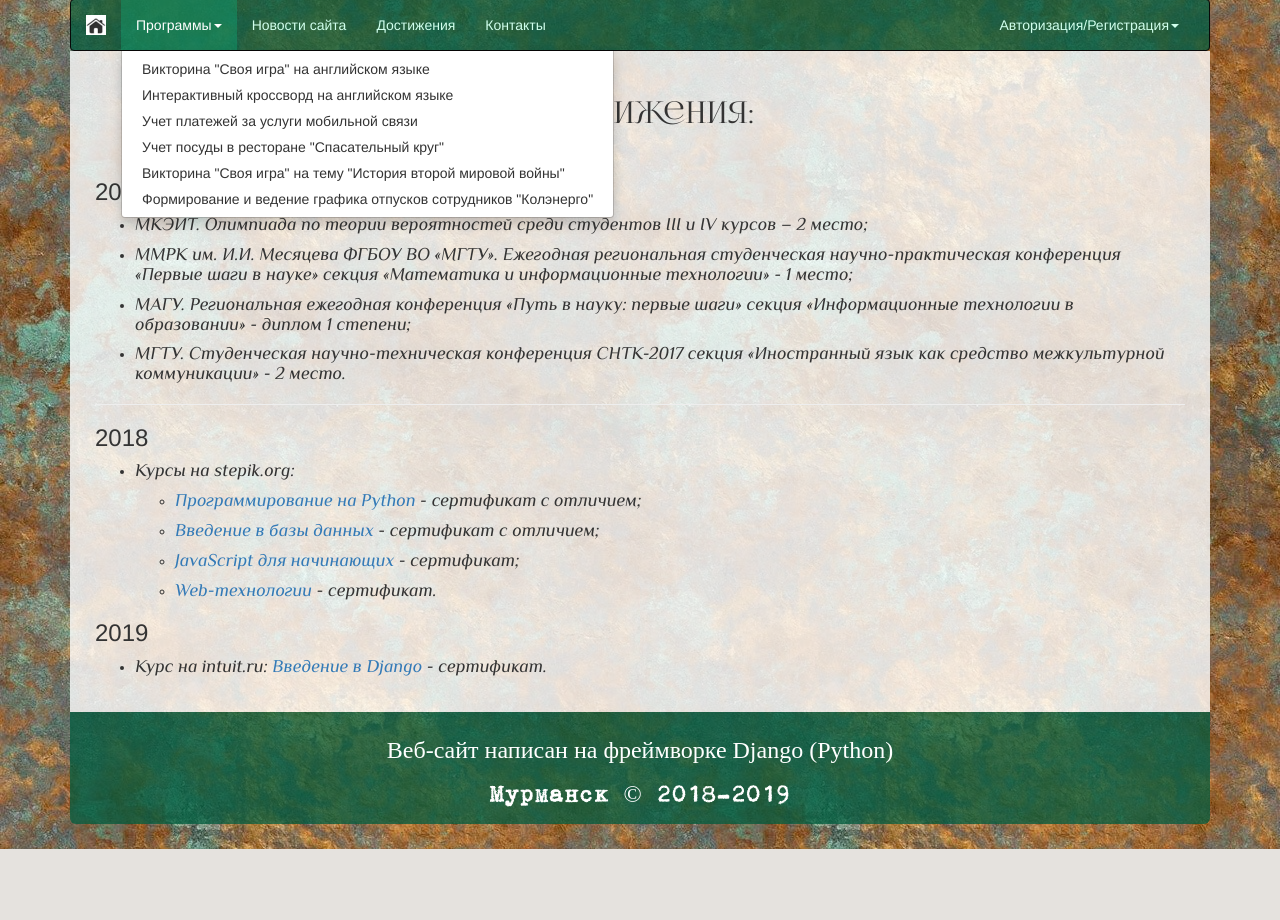
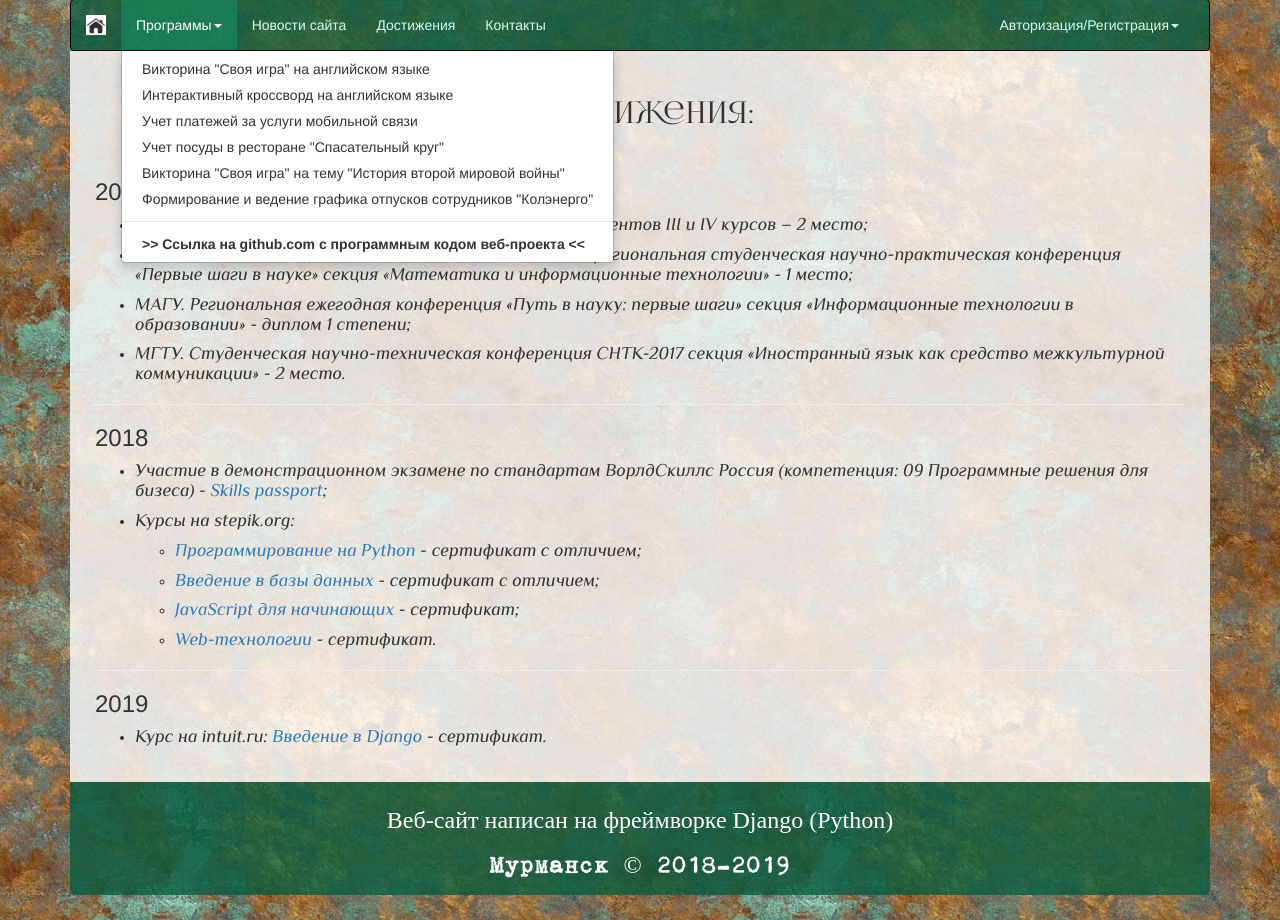
Before and after one commit to petyabal/mySite, a Django app: page /achievements/ in a window 1280 px wide, after a click on "Программы". Shown: the part 192-1112 px from the top of the page. Before the commit the page ends 1041 px from the top, so only its background shows below. Run offline with Django 3.2, Linux system fonts and the light colour scheme; some libraries are stand-ins or nearby versions; some web fonts are replaced.

Commit message:
mySite v.1.2.8

```diff
--- a/mainpage/templates/mainpage/achievements.html
+++ b/mainpage/templates/mainpage/achievements.html
@@ -1,6 +1,7 @@
 {% extends 'base.html' %}
 {% block title %}Достижения{% endblock %}
 {% block content %}
+{% load static %}
   <div class="container">
     <div class="contentField">
     	<div class="pageName"><h2>Достижения:</h2></div>
@@ -17,6 +18,7 @@
     	<h3>2018</h3>
     	<div class="achievement">
     	  <ul>
+          <li><h4>Участие в демонстрационном экзамене по стандартам ВорлдСкиллс Россия (компетенция: 09 Программные решения для бизеса) - <a href="{% static 'documents/Баль Петр Владимирович.pdf' %}">Skills passport</a>;</h4></li>
     	    <li><h4>Курсы на stepik.org:</h4></li>
     	    <ul>
     	  	  <li>
@@ -42,6 +44,7 @@
     	    </ul>
     	  </ul>
       </div>
+      <hr>
       <h3>2019</h3>
       <div class="achievement">
         <ul>
--- a/templates/base.html
+++ b/templates/base.html
@@ -15,8 +15,13 @@
   <body class="mainpageBackground">
     {% include 'header.html' %}
     {% include 'navbar.html' %}
+    {% include 'while_logged_in.html' %}
     {% block content %}
-    <div class="container"><div class="contentField"><div class="noContent"><h4>NO_CONTENT!</h4></div></div></div>
+      <div class="container">
+        <div class="contentField">
+          <div class="noContent"><h4>NO_CONTENT!</h4></div>
+        </div>
+      </div>
     {% endblock %}
     {% include 'footer.html' %}
     <!-- jQuery (necessary for Bootstrap's JavaScript plugins) -->
--- a/templates/navbar.html
+++ b/templates/navbar.html
@@ -44,6 +44,8 @@
             <li><a href="{{ dwaccount }}">Учет посуды в ресторане "Спасательный круг"</a></li>
             <li><a href="{{ wwii }}">Викторина "Своя игра" на тему "История второй мировой войны"</a></li>
             <li><a href="{{ vacations }}">Формирование и ведение графика отпусков сотрудников "Колэнерго"</a></li>
+            <li role="separator" class="divider"></li>
+            <li><a href="https://github.com/petyabal/mySite"><b>>> Ссылка на github.com с программным кодом веб-проекта <<</b></a></li>
           </ul>
         </li>
       </ul>
--- a/templates/style.html
+++ b/templates/style.html
@@ -361,6 +361,12 @@
     font-size: 20px;
     text-align: center;
 }
+.while_logged_in {
+    background-color: rgba(200,255,200,0.8);
+    font-family: ZopaRegular;
+    padding-bottom: 0px;
+    text-align: center;
+}
 <!--/* Стиль надписи со сведениями о прохождении тестирования */-->
 .quizStatus {
     text-align: center;
@@ -455,6 +461,7 @@
 
 
 <!--/* FOOTER */-->
+<!--/* стиль блока FOOTER */-->
 .projectFooter {
     background: rgba(0,91,62,0.75);
     border-top-left-radius: 0px;
@@ -466,9 +473,11 @@
     padding: 5px;
     text-align: center;
 }
+<!--/* стиль блока с надписью года и геолокации сайта */-->
 .currentLocationAndYear {
     font-family: TypewriterRegular;
 }
+<!--/* стиль надписи в футере сайта */-->
 .footerLetters {
     font-family: ZopaRegular;
 }
--- /dev/null
+++ b/templates/while_logged_in.html
@@ -0,0 +1,9 @@
+{% block while_logged_in %}
+	{% if user.is_active %}
+	<div class="container">
+		<div class="while_logged_in">
+			Установлен период для прохождения авторизации через каждые 3 часа.
+		</div>
+	</div>
+	{% endif %}
+{% endblock  %}
```
Also changed, not shown: mysite/settings.py (+6 -1 lines), quiz/templates/quiz/question.html (+10 -1 lines), quiz/views.py (+6 -1 lines), 2 other files.
